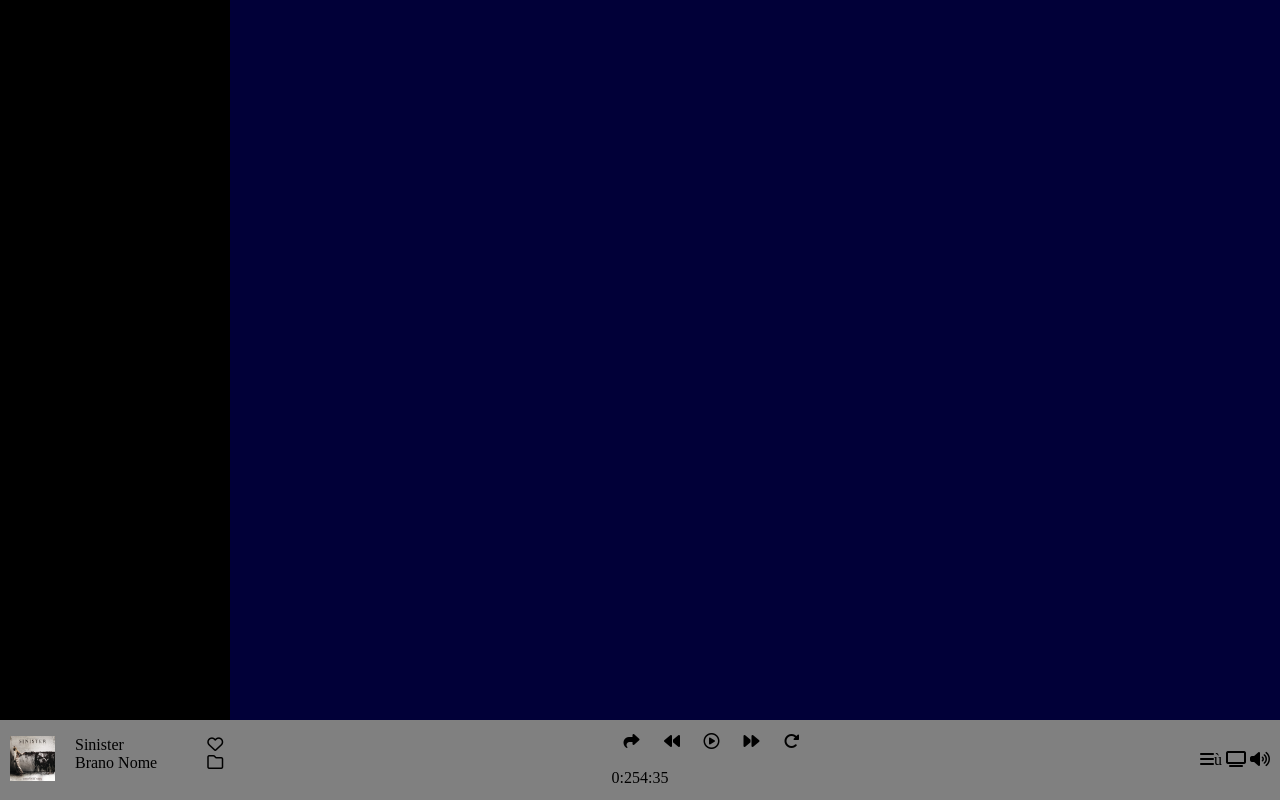
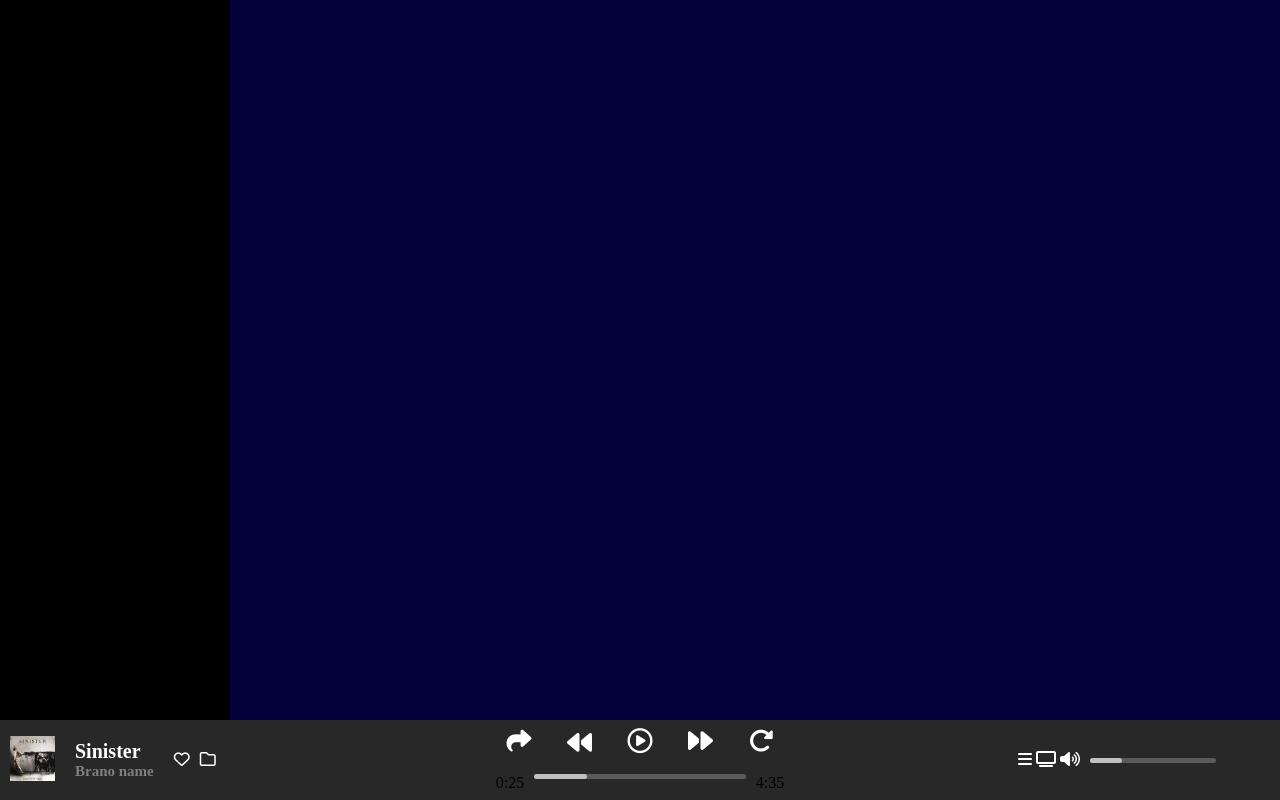
Before and after one commit to AngeloFriello/html-css-spotifyweb, a plain HTML site: page index.html in a window 1280 px wide. Drawn offline with Linux system fonts and the light colour scheme.

Commit message:
add toolbar

```diff
--- a/css/style.css
+++ b/css/style.css
@@ -38,7 +38,7 @@ a{
 }
 
 .toolbar{
-    background-color: gray;
+    background-color: #282828;
     height: 10vh;
 }
 
@@ -48,8 +48,14 @@ a{
 
 /* TOOLBAR LEFT */
 .img-preview{
-    height: 45px;
+    height: 20px;
     aspect-ratio: 1;
+}
+
+.music-preview{
+    height: 20px;
+    align-items: center;
+    width: 20%;
 }
 
 .toolbar{
@@ -61,17 +67,36 @@ a{
 
 .music-preview{
     display: flex;
+    align-items: center;
 }
 
 .music-preview-name{
-    margin: 0px 50px 0px 20px ;
+    margin: 0px 20px 0px 20px ;
+    height: 100%;
+    display: flex;
+    flex-direction: column;
+    justify-content: center;
+}
+
+.name-song{
+    font-size: 10px;
+    color: white;
+    font-weight: 700;
+}
+
+.name-artist{
+    font-size: 8px;
+    font-weight: 700;
+    color:gray;
 }
 
 .like-folder{
 
 }
 
-
+.toolbar i{
+    color: white;
+}
 
 
 /* TOOLBAR CENTER */
@@ -79,28 +104,56 @@ a{
 .player{
     display: flex;
     flex-direction: column;
-    min-width: 200px;
+    width: 60%;
+    align-items: center;
 }
 
 .player-top{
     display: flex;
     justify-content: space-around;
-    width: 100%;
+    width: 40%;
     padding-bottom:10px ;
 }
 
 .player-bot{
     padding-top: 10px;
     display: flex;
-    align-items:center;
+    justify-content: center ;
+    width: 40%;
 }
 
-.time-bar{
-    height: 3px;
-    min-width: 130px;
-    background-color: lightgray;
-    margin: 0px 20px;
+.time-bar_gray{
+    height: 5px;
+    background-color: #5A5A5A;
+    margin: 0px 10px 0px 10px;
     border-radius: 50px;
+}
+
+.time-bar_light-gray{
+    width: 25%;
+    background-color: #c1c1c1;
+    height: 5px;
+    border-radius: 50px;
+}
+
+
+
+/* TOOLBAR RIGHT */
+
+
+.volume{
+    display: flex;
+    flex-direction: row;
+    align-items: center;
+    width: 20%;
+}
+
+.time-bar-big{
+    width: 70%;
+}
+
+.time-bar-small{
+    width: 50%;
 }
 
 
@@ -108,11 +161,33 @@ a{
 
 
 
+@media (min-width: 879px){
+    .like-folder{
+        display: flex;
+    }
+    .fa-heart{
+        padding-right: 10px;
+    }
+    .music-preview{
+        height: 45px;
+        align-items: center;
+        display: flex;
+    }
+    .img-preview{
+        height: 45px;
+    }
+   .name-artist{
+        font-size: 15px;
+    }
+    .name-song{
+        font-size: 20px;
+    }
+    .player i{
+        font-size: 25px
+    }
+}
 
 
+@media (min-width: 1100px){
 
-
-
-
-
-/* TOOLBAR RIGHT */
+}
--- a/index.html
+++ b/index.html
@@ -28,8 +28,8 @@
                         <img src="./img/sinister.jpeg" alt="" class="img-preview">
                     </div>
                     <div class="music-preview-name">
-                        <p>Sinister</p>
-                        <p>Brano Nome</p>
+                        <p class="name-song">Sinister</p>
+                        <p class="name-artist">Brano name</p>
                     </div>
                     <div class="like-folder">
                         <i class="fa-regular fa-heart"></i><br>
@@ -46,16 +46,21 @@
                     </div>
                     <div class="player-bot">
                         <p>0:25</p>
-                        <div class="time-bar-gray">
-                            <div class="time-bar-light-gray"></div>
+                        <div class="time-bar_gray time-bar-big">
+                            <div class="time-bar_light-gray"></div>
                         </div>
                         <p>4:35</p>
                     </div>
                 </div>
                 <div class="volume">
-                    <i class="fa-solid fa-bars"></i>ù
-                    <i class="fa-solid fa-tv"></i>
-                    <i class="fa-solid fa-volume-high"></i>
+                    <div>
+                        <i class="fa-solid fa-bars"></i>
+                        <i class="fa-solid fa-tv"></i>
+                        <i class="fa-solid fa-volume-high"></i>
+                    </div>
+                    <div class="time-bar_gray time-bar-small">
+                        <div class="time-bar_light-gray"></div>
+                    </div>
                 </div>
             </div>
         </div>
```
